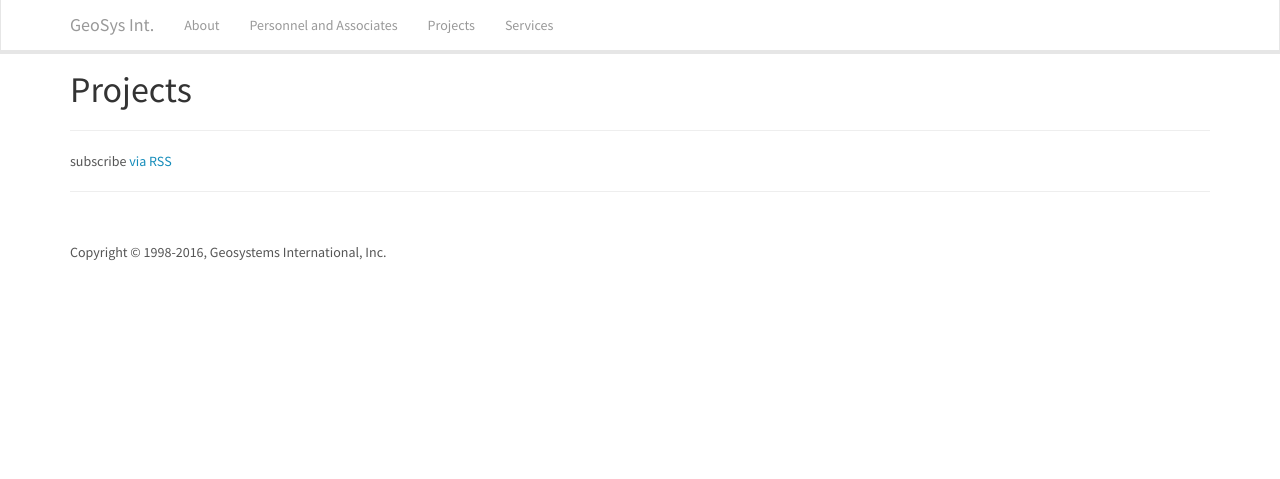
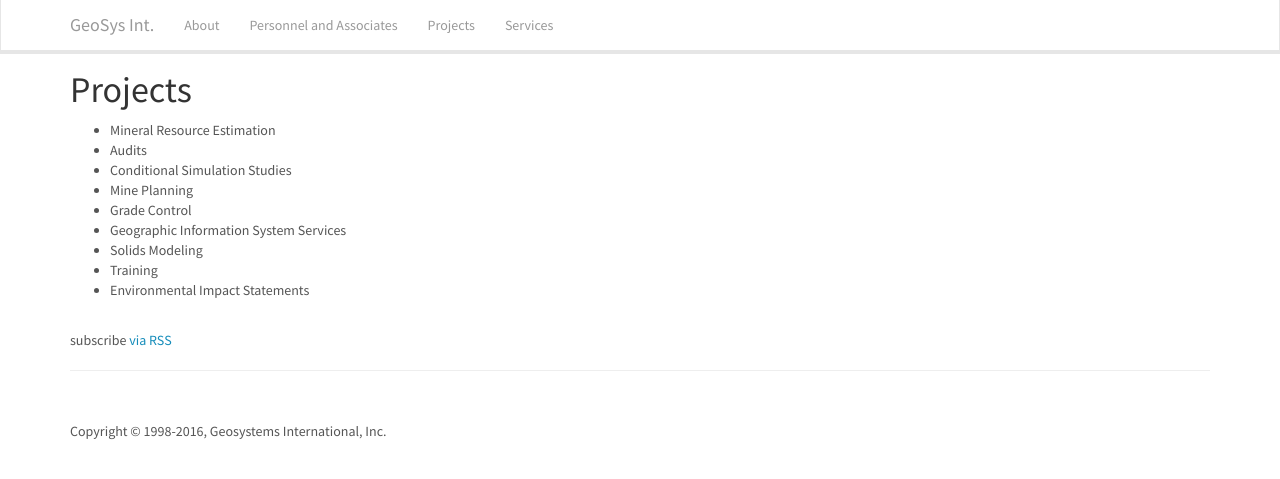
Before and after one commit to marioerossi/geosysint, a Jekyll site: the page built from projects.html, in a window 1280 px wide. Shown: the top 479 px of the page. Built offline with Jekyll 4.4.1, drawn with Linux system fonts in a browser that asks for light colours; nearby versions of some CDN libraries.

Commit message:
Added project categories.

```diff
--- /dev/null
+++ b/_data/project_categories.yml
@@ -0,0 +1,9 @@
+- Mineral Resource Estimation
+- Audits
+- Conditional Simulation Studies
+- Mine Planning
+- Grade Control
+- Geographic Information System Services
+- Solids Modeling
+- Training
+- Environmental Impact Statements
--- /dev/null
+++ b/categories/audits.html
@@ -0,0 +1,5 @@
+---
+layout: container
+---
+
+{% include category.html category="Audits" %}
--- a/css/main.css
+++ b/css/main.css
@@ -1,8 +1,6 @@
 body {
     padding-top: 50px; /* Required padding for .navbar-fixed-top. Remove if using .navbar-static-top. Change if height of navigation changes. */
 }
-
-
 
 .tagline {
     text-shadow: 0 0 10px #000;
--- a/projects.html
+++ b/projects.html
@@ -4,18 +4,14 @@
 permalink: /projects/
 ---
 
-<hr>
-
-<ul class="post-list">
-{% for post in site.posts %}
+<ul>
+    {% for cat in site.data.project_categories %}
     <li>
-    <span class="post-meta">{{ post.date | date: "%b %-d, %Y" }}</span>
-
-    <h2>
-        <a class="post-link" href="{{ post.url | prepend: site.baseurl }}">{{ post.title }}</a>
-    </h2>
+        {{ cat }}
     </li>
-{% endfor %}
+    {% endfor %}
 </ul>
 
-<p class="rss-subscribe">subscribe <a href="{{ "/feed.xml" | prepend: site.baseurl }}">via RSS</a></p>
+<br>
+
+<p class="rss-subscribe">subscribe <a href="{{ " /feed.xml " | prepend: site.baseurl }}">via RSS</a></p>
```
Also changed, not shown: _includes/category.html (added, +9 -0 lines), _projects/geographic-information-system-services/arcview-application-development/index.md (+1 -0 lines).
